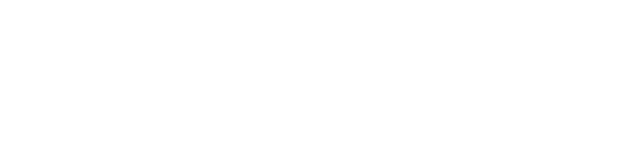
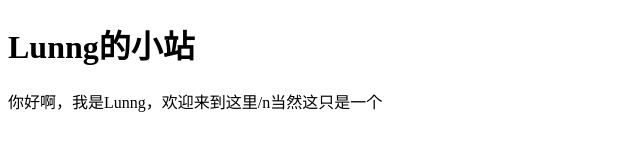
Before and after one commit to Lunngw/Lunngw.github.io, a plain HTML site: page index.html in a window 1280 px wide. Shown: the whole page, without its empty margins (0-640 px from the left). Drawn offline with Linux system fonts and the light colour scheme.

Commit message:
index.html

```diff
--- a/index.html
+++ b/index.html
@@ -1,10 +1,13 @@
 <!DOCTYPE html>
-<html1>
+<html>
 	<head>
-		<meta charset="utf-8" />
-		<title>pa</title>
+		<meta charset="utf-8">
+		<title>Lunng的小站</title>
 	</head>
 	<body>
-		<img scr="https://moe.jitsu.top/r18"/>
+		<main>
+			<h1>Lunng的小站</h1>
+			<p>你好啊，我是Lunng，欢迎来到这里/n当然这只是一个</p>
+		</main>
 	</body>
-</html1>
+</html>
```
